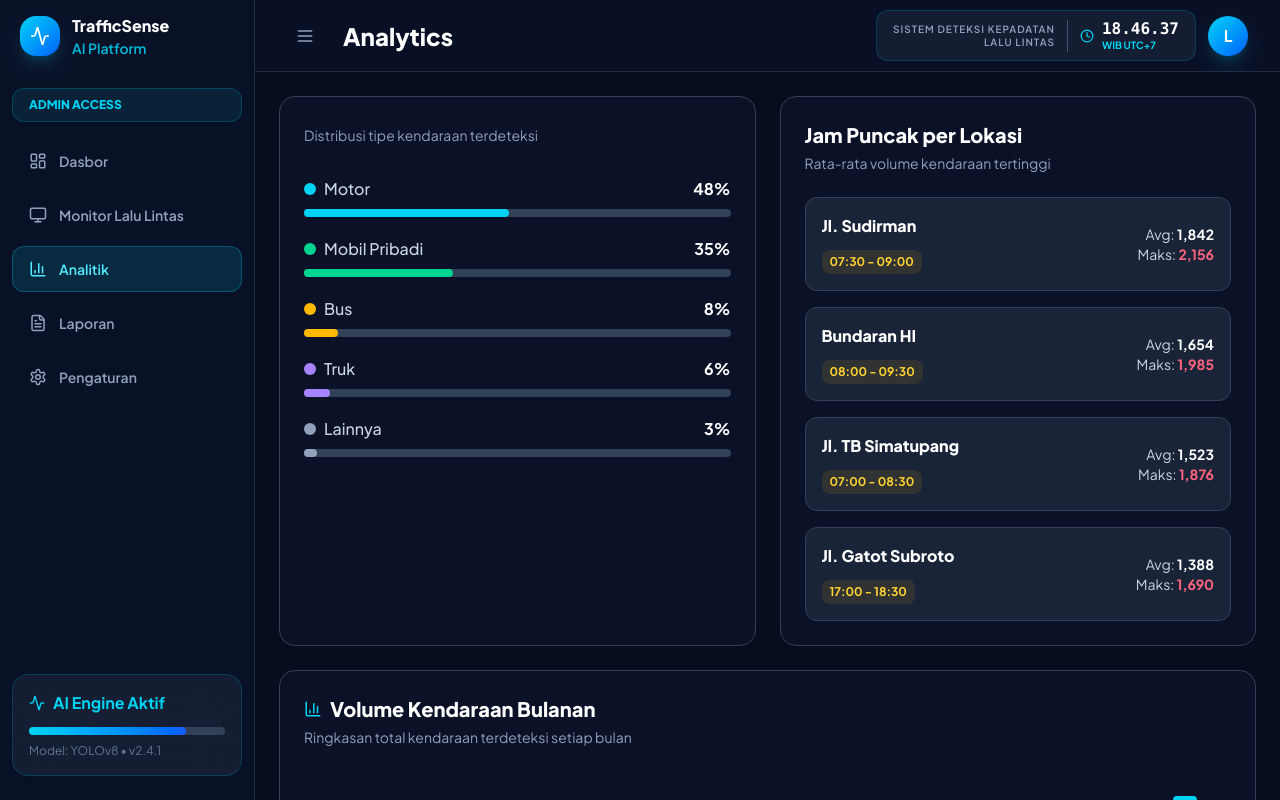
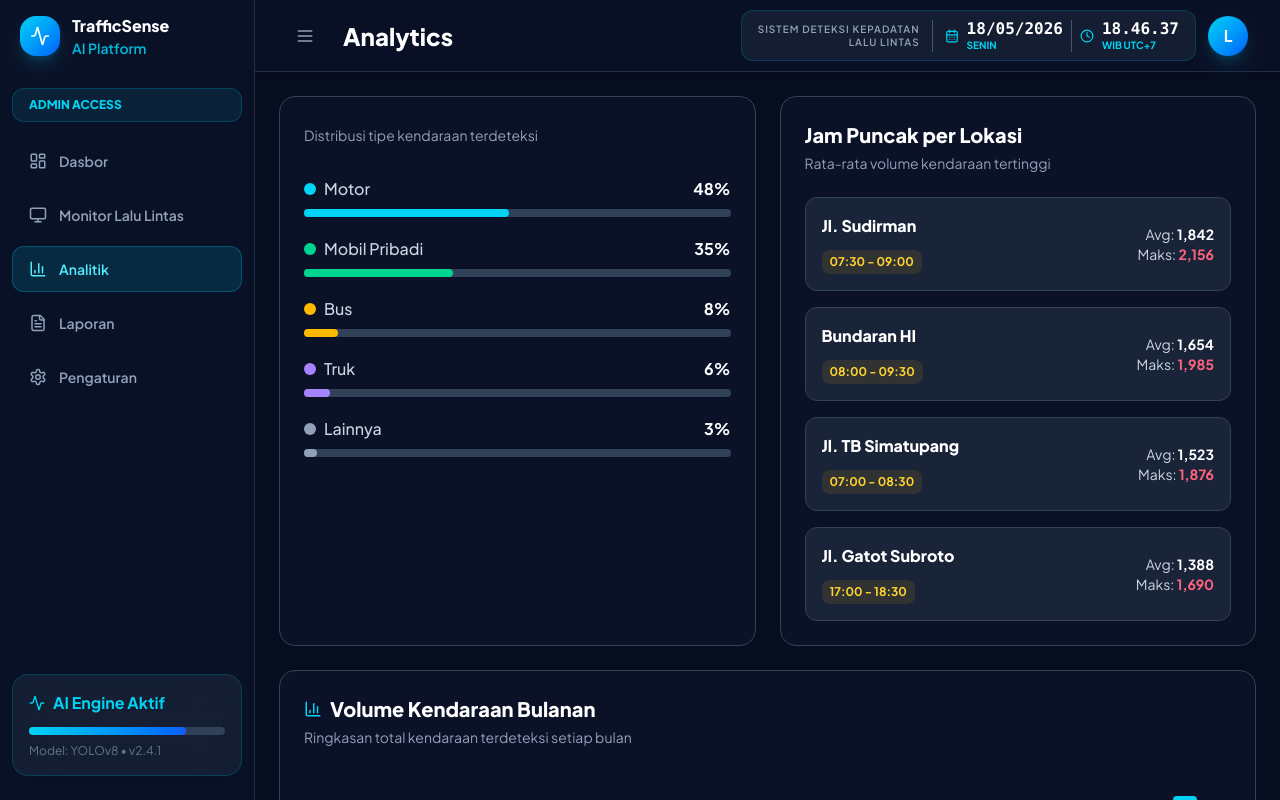
Before and after one commit to Anandaa45/TrafficSense-AI, a React (Vite) app in the folder client/: page /analytics in a window 1280 px wide. Shown: the top 800 px of the page. Built offline with nearby package versions, Linux system fonts and the light colour scheme; no server answers.

Commit message:
add real date following timeline and realtime

```diff
--- /dev/null
+++ b/client/src/Context/DateFormatContext.jsx
@@ -0,0 +1,31 @@
+import React, { createContext, useContext, useEffect, useState } from 'react';
+
+export const DATE_FORMAT_OPTIONS = [
+  { value: 'DD/MM/YYYY', label: 'DD/MM/YYYY (12/05/2026)' },
+  { value: 'MM/DD/YYYY', label: 'MM/DD/YYYY (05/12/2026)' },
+  { value: 'YYYY-MM-DD', label: 'YYYY-MM-DD (2026-05-12)' },
+];
+
+const DateFormatContext = createContext(null);
+
+export function DateFormatProvider({ children }) {
+  const [dateFormat, setDateFormat] = useState(() => {
+    return localStorage.getItem('trafficSense_date_format') || 'DD/MM/YYYY';
+  });
+
+  useEffect(() => {
+    localStorage.setItem('trafficSense_date_format', dateFormat);
+  }, [dateFormat]);
+
+  return (
+    <DateFormatContext.Provider value={{ dateFormat, setDateFormat }}>
+      {children}
+    </DateFormatContext.Provider>
+  );
+}
+
+export function useDateFormat() {
+  const ctx = useContext(DateFormatContext);
+  if (!ctx) throw new Error('useDateFormat must be used inside <DateFormatProvider>');
+  return ctx;
+}
--- a/client/src/components/AppLayout.jsx
+++ b/client/src/components/AppLayout.jsx
@@ -3,7 +3,8 @@ import { NavLink, Outlet, useLocation } from 'react-router-dom';
 import { useLanguage } from '../Context/LanguageContext.jsx';
 import { useTheme } from '../Context/ThemeContext.jsx';
 import { useTimezone } from '../Context/TimezoneContext.jsx';
-import { Activity, BarChart3, FileText, LayoutDashboard, Menu, Monitor, Settings, Clock } from 'lucide-react';
+import { useDateFormat } from '../Context/DateFormatContext.jsx';
+import { Activity, BarChart3, FileText, LayoutDashboard, Menu, Monitor, Settings, Clock , CalendarDays } from 'lucide-react';
 
 const navIcons = [
   { to: '/dashboard', key: 'dashboard', icon: LayoutDashboard },
@@ -15,9 +16,10 @@ const navIcons = [
 
 export default function AppLayout() {
   const location  = useLocation();
-  const { t }     = useLanguage();
+  const { t, lang } = useLanguage();
   const { isDark } = useTheme();
   const { currentTZ } = useTimezone();
+  const { dateFormat } = useDateFormat();
 
   // ── Jam realtime ──────────────────────────────────────────────────────────
   const [now, setNow] = useState(() => new Date());
@@ -34,6 +36,11 @@ export default function AppLayout() {
     second: '2-digit',
     hour12: false,
   });
+  const dateString = formatAppDate(now, currentTZ.iana, dateFormat);
+  const dayString = new Intl.DateTimeFormat(
+    lang === 'id' ? 'id-ID' : 'en-US',
+    {weekday: 'long', timeZone: currentTZ.iana, }
+).format(now);
 
   const navItems = navIcons.map((n) => ({ ...n, label: t.nav[n.key] }));
   const [title] = t.subtitle[location.pathname] || t.subtitle['/dashboard'];
@@ -57,6 +64,28 @@ export default function AppLayout() {
   const aiSub    = isDark ? 'text-slate-500'                                 : 'text-slate-500';
   const titleClr = isDark ? 'text-white'                                    : 'text-slate-950';
   const iconBtn  = isDark ? 'text-slate-400 hover:text-white'               : 'text-slate-500 hover:text-slate-950';
+
+
+  // -- Tanggal Format
+  function formatAppDate(date, timeZone, format) {
+    const parts = new Intl.DateTimeFormat('en-CA', {
+    timeZone,
+    year: 'numeric',
+    month: '2-digit',
+    day: '2-digit',
+  }).formatToParts(date);
+
+  const get = (type) => parts.find((p) => p.type === type)?.value;
+
+  const day = get('day');
+  const month = get('month');
+  const year = get('year');
+
+  if (format === 'MM/DD/YYYY') return `${month}/${day}/${year}`;
+  if (format === 'YYYY-MM-DD') return `${year}-${month}-${day}`;
+
+  return `${day}/${month}/${year}`;
+}
 
   return (
     <div className={`min-h-screen transition-colors duration-300 ${isDark ? 'bg-[#060d1f] text-white' : 'text-slate-900'} ${!isDark ? 'app-soft-bg' : ''}`}>
@@ -139,6 +168,20 @@ export default function AppLayout() {
       <div className={`h-8 w-px ${isDark ? 'bg-slate-600' : 'bg-slate-300'}`} />
       {/* Jam */}
       <div className="flex items-center gap-2">
+        {/* Tanggal */}
+<div className="flex items-center gap-2">
+  <CalendarDays size={14} className="text-cyan-400 flex-shrink-0" />
+  <div>
+    <p className={`font-mono text-base font-extrabold leading-tight tabular-nums ${isDark ? 'text-white' : 'text-slate-900'}`}>
+      {dateString}
+    </p>
+    <p className="text-[10px] font-bold uppercase text-cyan-400 leading-tight">
+      {dayString}
+    </p>
+  </div>
+</div>
+
+<div className={`h-8 w-px ${isDark ? 'bg-slate-600' : 'bg-slate-300'}`} />
         <Clock size={14} className="text-cyan-400 flex-shrink-0" />
         <div>
           <p className={`font-mono text-base font-extrabold leading-tight tabular-nums ${isDark ? 'text-white' : 'text-slate-900'}`}>
--- a/client/src/main.jsx
+++ b/client/src/main.jsx
@@ -16,6 +16,7 @@ import Profile from './pages/Profile.jsx';
 import { LanguageProvider } from './Context/LanguageContext.jsx';
 import { ThemeProvider } from './Context/ThemeContext.jsx';
 import { TimezoneProvider } from './Context/TimezoneContext.jsx';
+import { DateFormatProvider } from './Context/DateFormatContext.jsx';
 
 import './index.css';
 
@@ -24,7 +25,9 @@ createRoot(document.getElementById('root')).render(
     <ThemeProvider>
       <LanguageProvider>
         <TimezoneProvider>
+          <DateFormatProvider>
             <BrowserRouter>
+
             <Routes>
               <Route path="/welcome" element={<Welcome />} />
               <Route path="/login" element={<Login />} />
@@ -42,6 +45,7 @@ createRoot(document.getElementById('root')).render(
             <Route path="*" element={<Navigate to="/login" replace />} />
             </Routes>
            </BrowserRouter>
+          </DateFormatProvider>
         </TimezoneProvider>
       </LanguageProvider>
     </ThemeProvider>
--- a/client/src/pages/Settings.jsx
+++ b/client/src/pages/Settings.jsx
@@ -3,6 +3,7 @@ import { Bell, Camera, Globe, Moon, RefreshCw, Save, Sun, Monitor, Settings as G
 import { useLanguage } from '../Context/LanguageContext.jsx';
 import { useTheme } from '../Context/ThemeContext.jsx';
 import { useTimezone, TIMEZONE_OPTIONS } from '../Context/TimezoneContext.jsx';
+import { useDateFormat, DATE_FORMAT_OPTIONS } from '../Context/DateFormatContext.jsx';
 
 const tabs = ['Akun', 'Model AI', 'Kamera', 'Notifikasi'];
 
@@ -38,6 +39,7 @@ export default function Settings() {
   const { lang, setLang, t }                             = useLanguage();
   const { themeMode, setThemeMode, activeTheme, isDark } = useTheme();
   const { timezone, setTimezone }                        = useTimezone();
+  const { dateFormat, setDateFormat }                    = useDateFormat();
   const [tab, setTab]                                    = useState(0);
 
   const autoTheme = useMemo(() => {
@@ -80,7 +82,8 @@ function Section({ title, icon, children, tk }) {
 }
 
 // ─── Tab: Akun ─────────────────────────────────────────────────────────────
-function Akun({ themeMode, setThemeMode, autoTheme, activeTheme, isDark, tk, t, lang, setLang, timezone, setTimezone }) {
+function Akun({ themeMode, setThemeMode, autoTheme, activeTheme, isDark, tk, t, lang, setLang, timezone, setTimezone, dateFormat, setDateFormat }) {
+
   const a = t.akun;
   const themeOptions = [
     ['Dark',   Moon,   a.dark,   a.darkSub  ],
@@ -148,11 +151,23 @@ function Akun({ themeMode, setThemeMode, autoTheme, activeTheme, isDark, tk, t,
             </select>
           </div>
 
-          <SelectField label={a.dateFormat} tk={tk}>
-            <option>DD/MM/YYYY (12/05/2026)</option>
-            <option>MM/DD/YYYY (05/12/2026)</option>
-            <option>YYYY-MM-DD (2026-05-12)</option>
-          </SelectField>
+          <div>
+            <p className={`mb-2 flex items-center gap-1.5 text-sm ${tk.subtext}`}>
+              {a.dateFormat}
+            </p>
+
+          <select
+          value={dateFormat}
+          onChange={(e) => setDateFormat(e.target.value)}
+          className={`w-full rounded-xl border px-4 py-3 font-semibold outline-none transition-colors focus:ring-1 focus:ring-cyan-400 ${tk.input}`}
+        >
+          {DATE_FORMAT_OPTIONS.map((opt) => (
+            <option key={opt.value} value={opt.value}>
+              {opt.label}
+            </option>
+          ))}
+         </select>
+         </div>
         </div>
       </Section>
 
```
Lines whose indentation alone changed are shown as unchanged.
